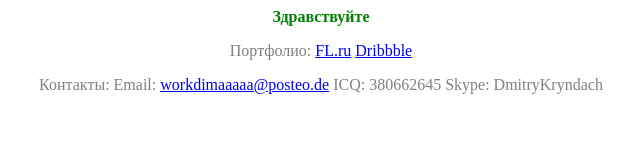
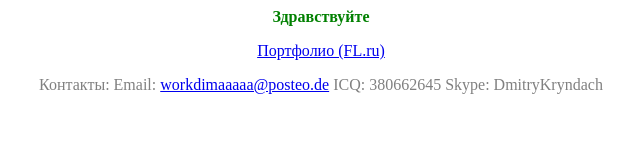
Before and after one commit to DIMAAAAA/dimaaaaa.github.io, a plain HTML site: page ru.html in a window 1280 px wide. Shown: the whole page, without its empty margins (319-959 px from the left). Drawn offline with Linux system fonts and the light colour scheme.

Commit message:
Update ru.html

```diff
--- a/ru.html
+++ b/ru.html
@@ -4,9 +4,7 @@
     <font color="green"><b>Здравствуйте</b></font>
          <p></p>
     <font color="gray">
-        Портфолио:
-             <a href="https://fl.ru/users/DIMAAAAA">FL.ru</a>
-            <a href="https://dribbble.com/DIMAAAAA">Dribbble</a>
+             <a href="https://fl.ru/users/DIMAAAAA">Портфолио (FL.ru)</a>
          <p></p>
             Контакты:
             Email: <a href="mailto:workdimaaaaa@posteo.de">workdimaaaaa@posteo.de</a>
```
